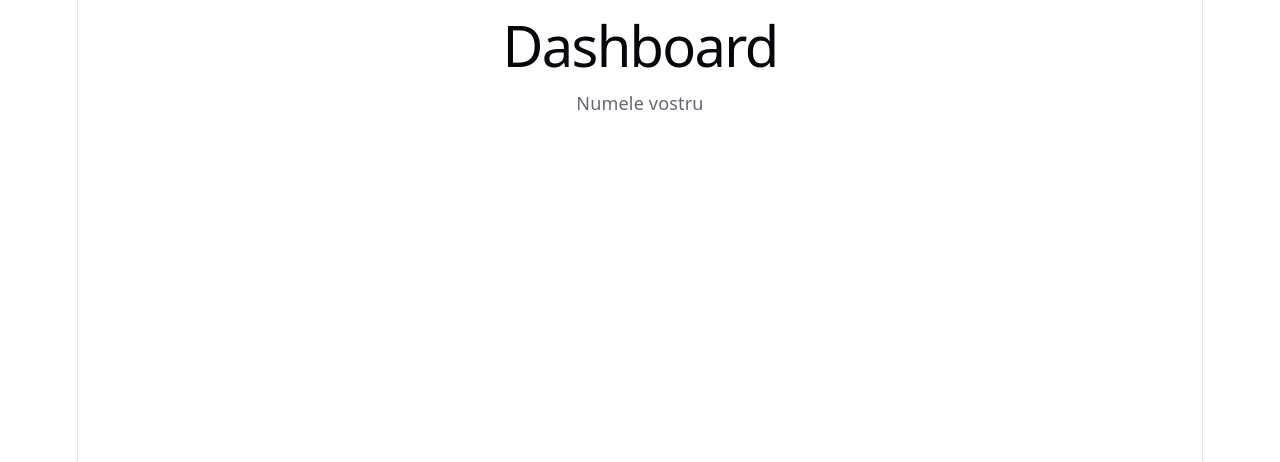
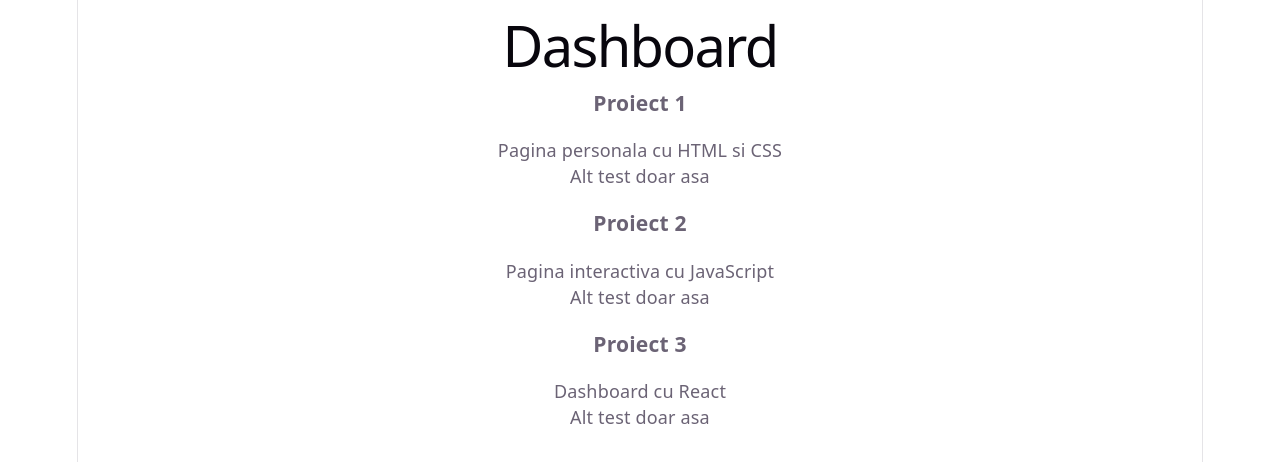
Before and after one commit to MateiSteavu/project-web, a React (Vite) app: page / in a window 1280 px wide. Shown: the top 462 px of the page. Built offline with nearby package versions, Linux system fonts and the light colour scheme.

Commit message:
Exercitiu nr 2

```diff
--- a/src/App.jsx
+++ b/src/App.jsx
@@ -1,9 +1,13 @@
+import Card from './Card';
 function App() {
- return (
- <div>
-    <h1>Dashboard</h1>
-    <p>Numele vostru </p>
- </div>
- );
+    return (
+        <div>
+        <h1>Dashboard</h1>
+        <Card title="Proiect 1" description="Pagina personala cu HTML si CSS" cartof="Alt test doar asa"/>
+        <Card title="Proiect 2" description="Pagina interactiva cu JavaScript" cartof="Alt test doar asa"/>
+        <Card title="Proiect 3" description="Dashboard cu React" cartof="Alt test doar asa"/>
+        </div>
+    );
 }
+
 export default App;
--- /dev/null
+++ b/src/Card.jsx
@@ -0,0 +1,10 @@
+function Card(props) {
+    return (
+        <div>
+        <h3>{props.title}</h3>
+        <p>{props.description}</p>
+        <p>{props.cartof}</p>
+        </div>
+    );
+}
+export default Card;
```
